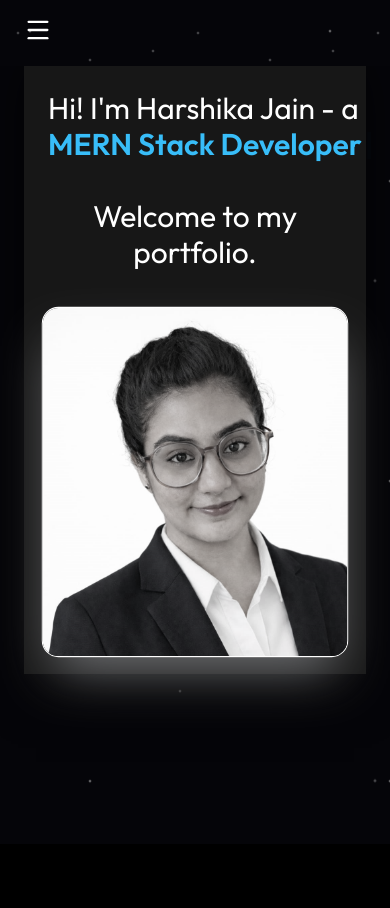
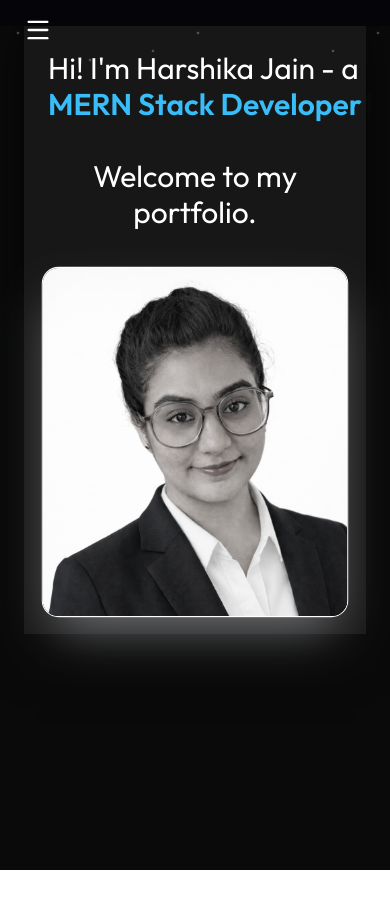
Before and after one commit to Harshikajain23/Portfolio_Harshika, a React (Vite) app in the folder vite-project/: page /#contact in a window 390 px wide. After the commit the page ends 870 px from the top, so only its background shows below. Built offline with nearby package versions, Linux system fonts and the light colour scheme.

Commit message:
changes in animation

```diff
--- a/vite-project/src/App.jsx
+++ b/vite-project/src/App.jsx
@@ -20,6 +20,7 @@ function App() {
 
   return (
     <div className="relative min-h-screen bg-black">
+
 
 
       {/* {!hideStars && ( */}
--- a/vite-project/src/Pages/About.jsx
+++ b/vite-project/src/Pages/About.jsx
@@ -3,16 +3,37 @@ import { X } from "lucide-react";
 import { useNavigate } from "react-router-dom";
 import BubbleBurst from "../Components/BubbleBurst";
 import "../styles/dots.css";
-import { useState } from "react";
+import { useEffect, useState } from "react";
 
-const curtainVariants = {
+
+
+
+
+
+const About = () => {
+  const navigate = useNavigate();
+  const [bubbles, setBubbles] = useState([]);
+
+  const desktopVariants = {
   initial: { x: "100%" },
   animate: { x: "0%" }
 };
 
-const About = () => {
-  const navigate = useNavigate();
-  const [bubbles, setBubbles] = useState([]);
+const mobileVariants = {
+  initial: { opacity: 0 },
+  animate: { opacity: 1 }
+};
+
+const [isMobile, setIsMobile] = useState(window.innerWidth < 768);
+
+useEffect(() => {
+  const handleResize = () => {
+    setIsMobile(window.innerWidth < 768);
+  };
+
+  window.addEventListener("resize", handleResize);
+  return () => window.removeEventListener("resize", handleResize);
+}, []);
 
   const handleClick = (e) => {
     const rect = e.currentTarget.getBoundingClientRect();
@@ -34,13 +55,14 @@ const About = () => {
   return (
         <motion.div
           className="inset-0 bg-neutral-950 text-white z-50 overflow-y-auto -mt-10 md:mt-0"
-      variants={curtainVariants}
+          variants={isMobile ? mobileVariants : desktopVariants}
           initial="initial"
           animate="animate"
           transition={{
-        duration: 1.1,
+            duration: isMobile ? 0.6 : 1.1,
             ease: [0.77, 0, 0.175, 1],
       }}
+
     >
 
       <div className=" stars stars-2"></div>
--- a/vite-project/src/Pages/Contact.jsx
+++ b/vite-project/src/Pages/Contact.jsx
@@ -3,15 +3,14 @@ import { Github, Linkedin, Mail, X } from "lucide-react";
 import { useNavigate } from "react-router-dom";
 import BubbleBurst from "../Components/BubbleBurst";
 import "../styles/dots.css";
-import { useState, useRef } from "react";
+import { useState, useRef, useEffect } from "react";
 import emailjs from "@emailjs/browser";
 import toast from "react-hot-toast";
 import Navbar from "./Navbar";
 
-const curtainVariants = {
-  initial: { y: "100%" },
-  animate: { y: "0%" }
-};
+
+
+
 
 const Contact = () => {
   const handleSubmit = (e) => {
@@ -59,6 +58,27 @@ const Contact = () => {
       .finally(() => setLoading(false));
   };
 
+  const desktopVariants = {
+  initial: { y: "100%" },
+  animate: { y: "0%" }
+};
+
+const mobileVariants = {
+  initial: { opacity: 0 },
+  animate: { opacity: 1 }
+};
+
+const [isMobile, setIsMobile] = useState(window.innerWidth < 768);
+
+useEffect(() => {
+  const handleResize = () => {
+    setIsMobile(window.innerWidth < 768);
+  };
+
+  window.addEventListener("resize", handleResize);
+  return () => window.removeEventListener("resize", handleResize);
+}, []);
+
   const navigate = useNavigate();
 
   const formRef = useRef();
@@ -82,12 +102,12 @@ const Contact = () => {
 
     <motion.div
       className="min-h-screen text-white z-10 flex flex-col"
-      variants={curtainVariants}
+       variants={isMobile ? mobileVariants : desktopVariants}
       initial="initial"
       animate="animate"
       transition={{
-        duration: 1.1,
-        ease: [0.77, 0, 0.175, 1],
+            duration: isMobile ? 0.6 : 1.1,
+            ease: [0.77, 0, 0.175, 1],
       }}
       onClick={handleClick}
     >
--- a/vite-project/src/Pages/Home.jsx
+++ b/vite-project/src/Pages/Home.jsx
@@ -1,10 +1,11 @@
 import React from "react";
-import { useState } from "react";
+import { useState, useEffect } from "react";
 import BubbleBurst from "../Components/BubbleBurst";
 import { Typewriter } from "react-simple-typewriter";
 import AnimatedImage from "../Components/AnimatedImage";
 import { useNavigate } from "react-router-dom";
 import Navbar from "./Navbar";
+import { motion } from "framer-motion";
 
   const words = [
   "Software Developer",
@@ -24,6 +25,27 @@ const colors = [
 ];
 
 const Home = () => {
+
+
+
+  const mobileVariants = {
+    initial: { opacity: 0 },
+    animate: { opacity: 1 }
+  };
+
+  const [isMobile, setIsMobile] = useState(window.innerWidth < 768);
+
+  useEffect(() => {
+    const handleResize = () => {
+      setIsMobile(window.innerWidth < 768);
+    };
+
+    window.addEventListener("resize", handleResize);
+    return () => window.removeEventListener("resize", handleResize);
+  }, []);
+
+
+
 
     const navigate = useNavigate();
 
@@ -50,8 +72,15 @@ const Home = () => {
   };
 
   return (
-
-    <>
+   <motion.div
+          className="inset-0 bg-neutral-950 text-white z-50 overflow-y-auto -mt-10 md:mt-0"
+          variants={isMobile ? mobileVariants : {} }
+          initial="initial"
+          animate="animate"
+          transition={{
+            duration: isMobile ? 0.6 : 1.1,
+            ease: [0.77, 0, 0.175, 1],
+      }} >
 
 
     <div  onClick={handleClick} className=" min-h-screen h-screen overflow-x-hidden  p-6 text-white text-center z-20">
@@ -169,7 +198,7 @@ const Home = () => {
       </div>
     </div>
 
-    </>
+    </motion.div>
   );
 };
 
--- a/vite-project/src/Pages/Projects.jsx
+++ b/vite-project/src/Pages/Projects.jsx
@@ -1,15 +1,33 @@
 import { motion } from "framer-motion";
 import { useNavigate } from "react-router-dom";
 import { Link2Icon, GithubIcon, X, ChevronLeft, ChevronRight } from "lucide-react";
-import { useState } from "react";
+import { useState, useEffect } from "react";
 
-const curtainVariants = {
-  initial: { y: "100%" },
-  animate: { y: "0%" },
-};
+
 
 const Projects = () => {
   const navigate = useNavigate();
+
+  const desktopVariants = {
+    initial: { y: "100%" },
+    animate: { y: "0%" }
+  };
+
+  const mobileVariants = {
+    initial: { opacity: 0 },
+    animate: { opacity: 1 }
+  };
+
+  const [isMobile, setIsMobile] = useState(window.innerWidth < 768);
+
+  useEffect(() => {
+    const handleResize = () => {
+      setIsMobile(window.innerWidth < 768);
+    };
+
+    window.addEventListener("resize", handleResize);
+    return () => window.removeEventListener("resize", handleResize);
+  }, []);
 
   const mainProjects = [
     {
@@ -278,15 +296,13 @@ const shadowColors = [
   return (
     <motion.div
       className="inset-0 min-h-screen bg-neutral-950 text-white z-1 flex flex-col items-center justify-start overflow-y-auto -mt-10 md:mt-0"
-      variants={curtainVariants}
-      initial="initial"
-      animate="animate"
-      exit="exit"
-      transition={{
-        duration: 1.1,
-        ease: [0.77, 0, 0.175, 1],
+      variants={isMobile ? mobileVariants : desktopVariants}
+          initial="initial"
+          animate="animate"
+          transition={{
+            duration: isMobile ? 0.6 : 1.1,
+            ease: [0.77, 0, 0.175, 1],
       }}
-
 
     >
       <div className="w-full flex justify-center items-center p-6 relative">
--- a/vite-project/src/Pages/Resume.jsx
+++ b/vite-project/src/Pages/Resume.jsx
@@ -1,26 +1,44 @@
 import { motion } from "framer-motion";
 import { XIcon} from "lucide-react"
 import { useNavigate } from "react-router-dom";
+import { useEffect, useState } from "react";
 
-const curtainVariants = {
-  initial: { y: "100%" },      // slide in from bottom
-  animate: { y: "0%" },        // fully visible
-        // slide up on exit
-};
+
 
 const Resume = () => {
+
+  const desktopVariants = {
+      initial: { y: "100%" },
+      animate: { y: "0%" }
+    };
+
+    const mobileVariants = {
+      initial: { opacity: 0 },
+      animate: { opacity: 1 }
+    };
+
+    const [isMobile, setIsMobile] = useState(window.innerWidth < 768);
+
+    useEffect(() => {
+      const handleResize = () => {
+        setIsMobile(window.innerWidth < 768);
+      };
+
+      window.addEventListener("resize", handleResize);
+      return () => window.removeEventListener("resize", handleResize);
+    }, []);
 
   const navigate = useNavigate();
   return (
     <motion.div
   className="pt-5 md:pt-0 min-h-screen  text-white flex flex-col items-center -mt-10 md:mt-0"
-  variants={curtainVariants}
-  initial="initial"
-  animate="animate"
-  transition={{
-    duration: 1.1,
-    ease: [0.77, 0, 0.175, 1],
-  }}
+   variants={isMobile ? mobileVariants : desktopVariants}
+      initial="initial"
+      animate="animate"
+      transition={{
+            duration: isMobile ? 0.6 : 1.1,
+            ease: [0.77, 0, 0.175, 1],
+      }}
 >
 
   <div className="w-full flex justify-between items-center p-6">
--- a/vite-project/src/Pages/Skills.jsx
+++ b/vite-project/src/Pages/Skills.jsx
@@ -3,14 +3,32 @@ import { X } from "lucide-react";
 import { useNavigate } from "react-router-dom";
 import BubbleBurst from "../Components/BubbleBurst";
 import "../styles/dots.css";
-import { useState } from "react";
+import { useState, useEffect } from "react";
 
-const curtainVariants = {
-  initial: { x: "100%" },
-  animate: { x: "0%" }
-};
 
 const Skills = () => {
+
+  const desktopVariants = {
+    initial: { x: "100%" },
+    animate: { x: "0%" }
+  };
+
+  const mobileVariants = {
+    initial: { opacity: 0 },
+    animate: { opacity: 1 }
+  };
+
+  const [isMobile, setIsMobile] = useState(window.innerWidth < 768);
+
+  useEffect(() => {
+    const handleResize = () => {
+      setIsMobile(window.innerWidth < 768);
+    };
+
+    window.addEventListener("resize", handleResize);
+    return () => window.removeEventListener("resize", handleResize);
+  }, []);
+
 
     const Section = ({ title, children }) => (
   <div className="flex flex-col md:flex-row md:items-start gap-10 border-b border-neutral-800 pb-12">
@@ -67,12 +85,12 @@ const Skill = ({ name, img }) => (
   return (
     <motion.div
       className="inset-0 bg-neutral-950 text-white z-50 overflow-y-auto -mt-10 md:mt-0"
-      variants={curtainVariants}
+      variants={isMobile ? mobileVariants : desktopVariants}
       initial="initial"
       animate="animate"
       transition={{
-        duration: 1.1,
-        ease: [0.77, 0, 0.175, 1],
+            duration: isMobile ? 0.6 : 1.1,
+            ease: [0.77, 0, 0.175, 1],
       }}
     >
       {/* Clickable Bubble Background */}
```
Lines whose indentation alone changed are shown as unchanged.
